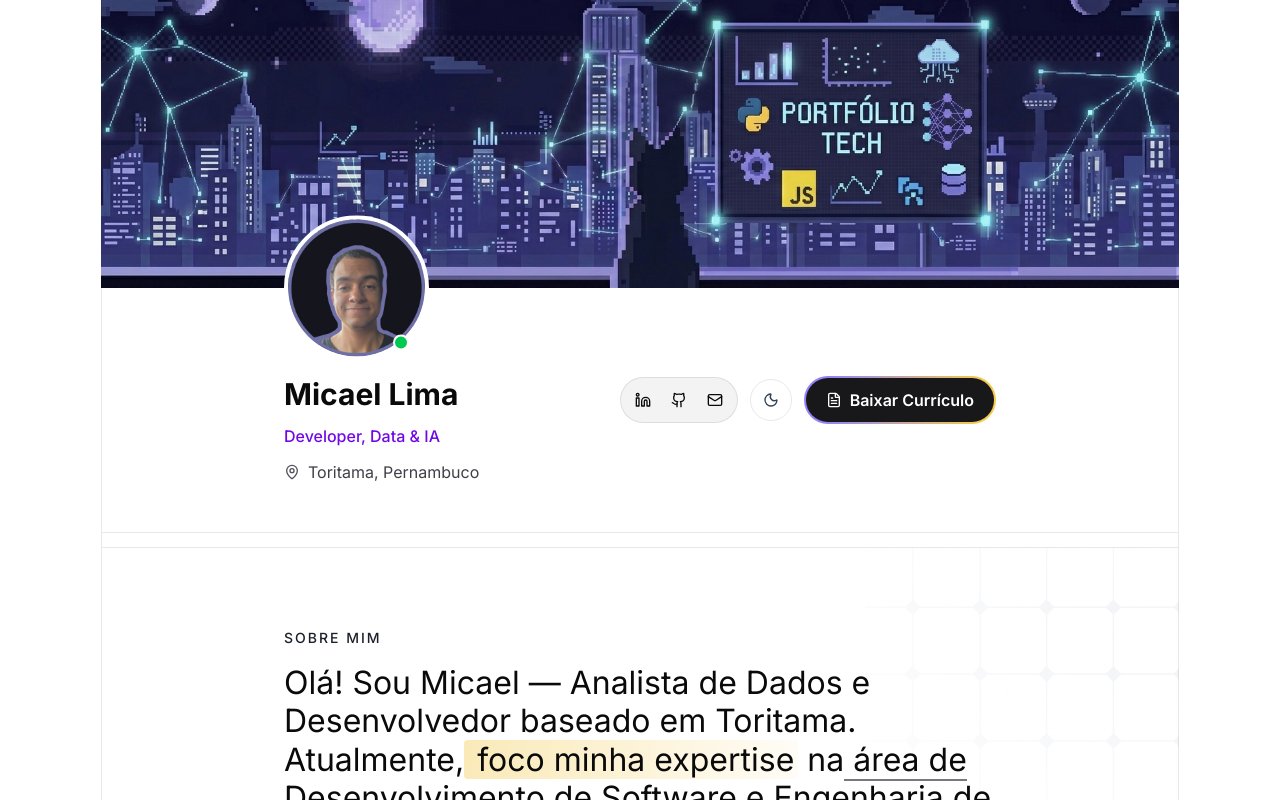
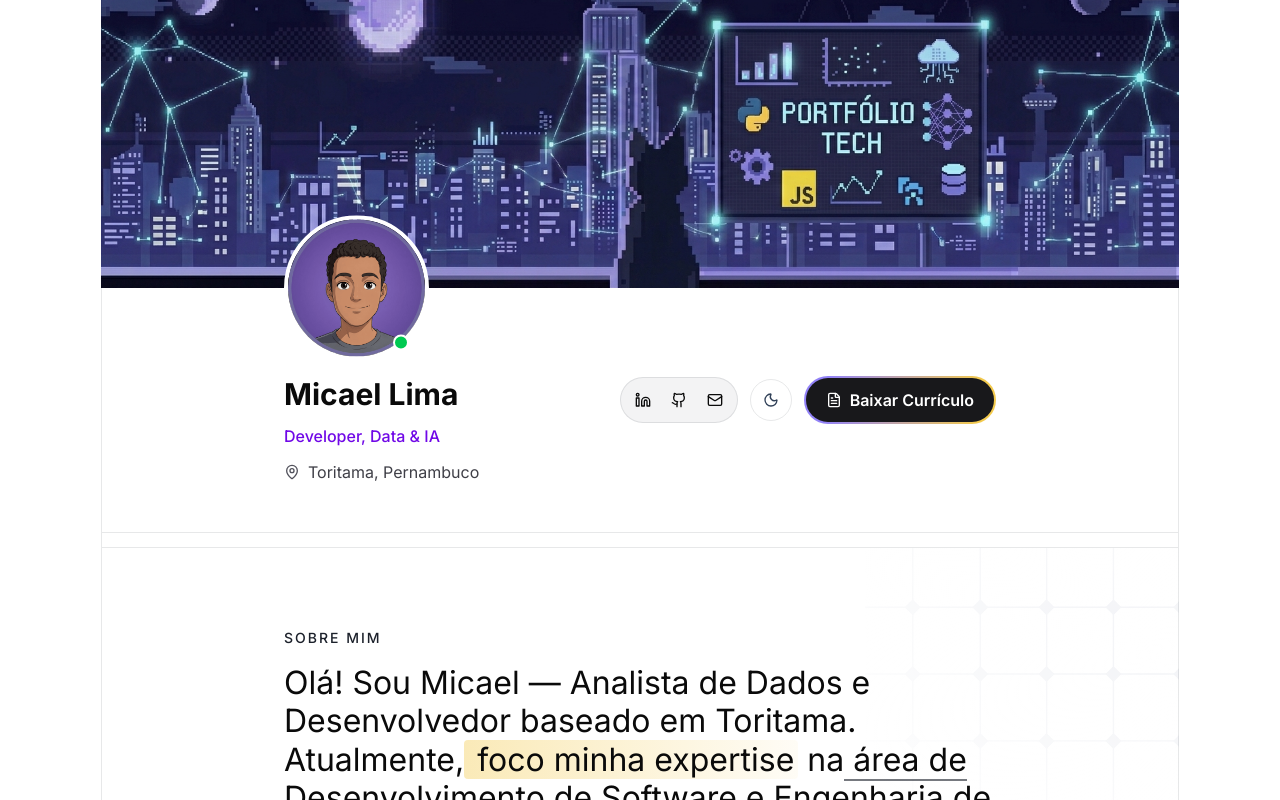
Before and after one commit to micaellimaj/portfolio, a Next.js app in the folder Typefolio-1.0.0/: page / in a window 1280 px wide. Shown: the top 800 px of the page. Built offline with nearby package versions, Linux system fonts and the light colour scheme.

Commit message:
atualização foto

```diff
--- a/Typefolio-1.0.0/src/app/components/home/hero-section/index.tsx
+++ b/Typefolio-1.0.0/src/app/components/home/hero-section/index.tsx
@@ -43,7 +43,7 @@ const HeroSection = () => {
                     <div className="border-x border-primary/10">
                         <div className="relative flex flex-col xs:flex-row items-center xs:items-start justify-center xs:justify-between max-w-3xl mx-auto gap-10 xs:gap-3 px-4 sm:px-7 pt-22 pb-8 sm:pb-12">
                             <div className="absolute top-0 transform -translate-y-1/2">
-                                <Image src="/images/hero-sec/user-img.jpeg" alt="Micael José de Lima" width={145} height={145} className="border-4 border-white dark:border-zinc-900 rounded-full object-cover aspect-square" />
+                                <Image src="/images/hero-sec/user-eu.png" alt="Micael José de Lima" width={145} height={145} className="border-4 border-white dark:border-zinc-900 rounded-full object-cover aspect-square" />
                                 <span className="absolute bottom-2.5 right-5 w-4 h-4 bg-green-500 border-2 border-white dark:border-zinc-900 rounded-full" />
                             </div>
 
```
Also changed, not shown: Typefolio-1.0.0/public/images/hero-sec/user-eu.png (added).
